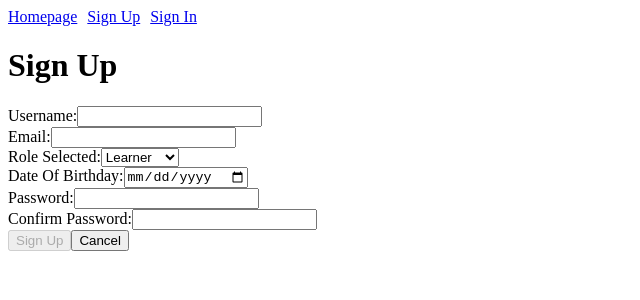
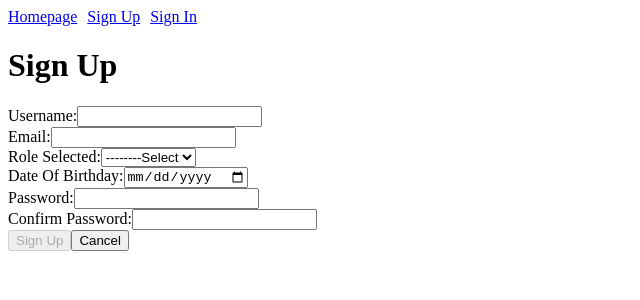
Before and after one commit to Mohamed-ABannai/Darbi-FrontEnd, a React (Vite) app: page /sign-up in a window 1280 px wide. Shown: the top 300 px of the page, without its empty margins (0-640 px from the left). Built offline with nearby package versions, Linux system fonts and the light colour scheme; no server answers.

Commit message:
refactor(signUp)

```diff
--- a/src/pages/SignupPage.jsx
+++ b/src/pages/SignupPage.jsx
@@ -73,6 +73,7 @@ function Signup() {
           <div>
             <label htmlFor="role">Role Selected:</label>
             <select name="role" id="role" onChange={handleChange} value={role} required>
+              <option value="">--------Select</option>
               <option value="learner">Learner</option>
               <option value="instructor">Instructor</option>
             </select>
```
